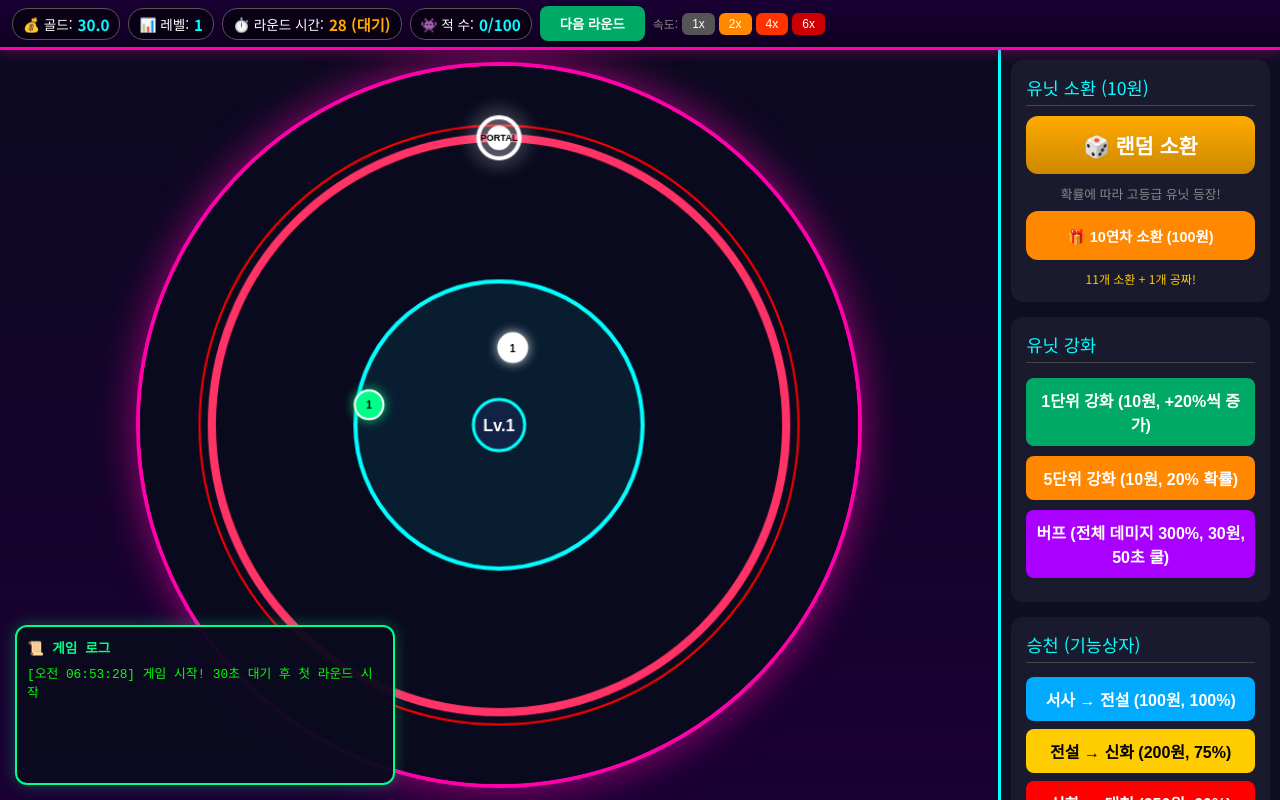
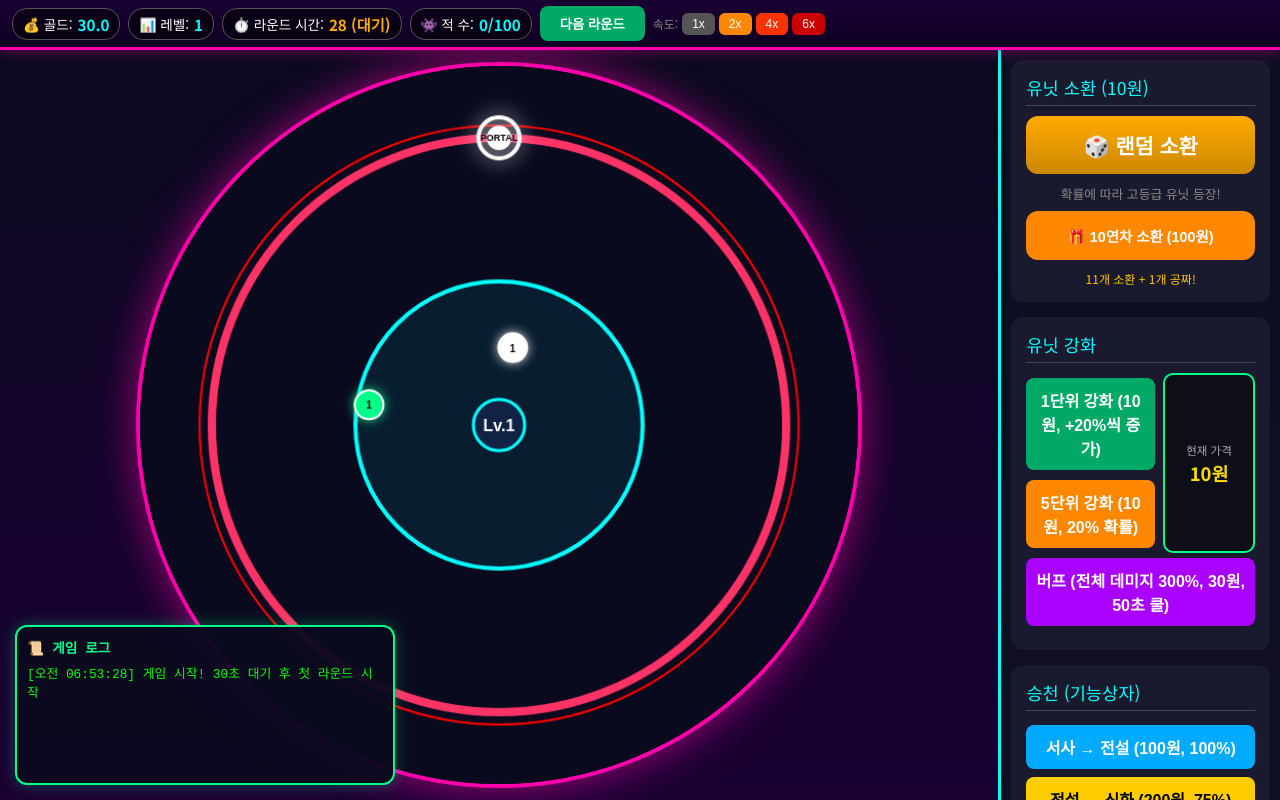
Before and after one commit to nomura-kanziro/diagram_unlockey_defense, a Vue app in the folder Client/: page / in a window 1280 px wide. Both pictures are taken after a click on the button "게임 시작". Built offline with nearby package versions, Linux system fonts and the light colour scheme.

Commit message:
feat : 유닛 강화 오른쪽에 현재 가격 표시를 둠

```diff
--- a/Client/src/components/GameScreen.vue
+++ b/Client/src/components/GameScreen.vue
@@ -75,12 +75,20 @@ function levelColor(card) {
 
         <div class="action-panel">
           <div class="action-title">유닛 강화</div>
+          <div class="upgrade-row">
+            <div class="upgrade-actions">
               <button class="exchange-btn" style="background:#00aa66" @click="game.massUpgradeSingle()">
                 1단위 강화 (10원, +20%씩 증가)
               </button>
               <button class="exchange-btn" style="background:#ff8800" @click="game.massUpgradeFive()">
                 5단위 강화 (10원, 20% 확률)
               </button>
+            </div>
+            <div class="enhance-price-board" aria-live="polite">
+              <div class="enhance-price-label">현재 가격</div>
+              <div class="enhance-price-value">{{ game.state.currentEnhanceCost }}원</div>
+            </div>
+          </div>
           <button id="buff-btn" class="exchange-btn" style="background:#aa00ff" @click="game.activateGlobalBuff()">
             버프 (전체 데미지 300%, 30원, 50초 쿨)
           </button>
--- a/Client/src/styles/game.css
+++ b/Client/src/styles/game.css
@@ -237,6 +237,44 @@ body {
     color: #00ffff;
     border-bottom: 1px solid #444;
     padding-bottom: 5px;
+}
+
+.upgrade-row {
+    display: flex;
+    align-items: stretch;
+    gap: 8px;
+}
+
+.upgrade-actions {
+    flex: 1;
+    min-width: 0;
+}
+
+.enhance-price-board {
+    flex: 0 0 92px;
+    display: flex;
+    flex-direction: column;
+    justify-content: center;
+    align-items: center;
+    gap: 4px;
+    background: rgba(0, 0, 0, 0.45);
+    border: 2px solid #00ff88;
+    border-radius: 10px;
+    padding: 8px 6px;
+    text-align: center;
+    box-sizing: border-box;
+}
+
+.enhance-price-label {
+    font-size: 0.72rem;
+    color: #aaa;
+}
+
+.enhance-price-value {
+    font-size: 1.15rem;
+    font-weight: bold;
+    color: #ffdd00;
+    line-height: 1.2;
 }
 
 .summon-btn {
```
Also changed, not shown: 9 other files (tests, documents, lock files or other folders). Lines whose indentation alone changed are shown as unchanged.
